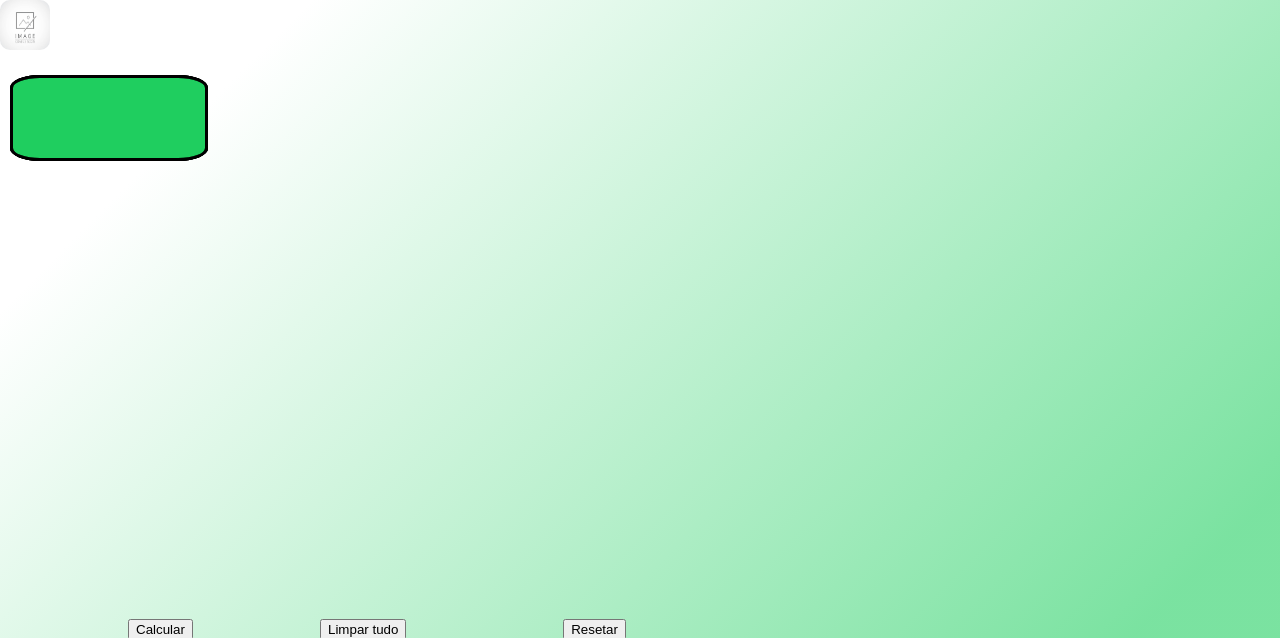
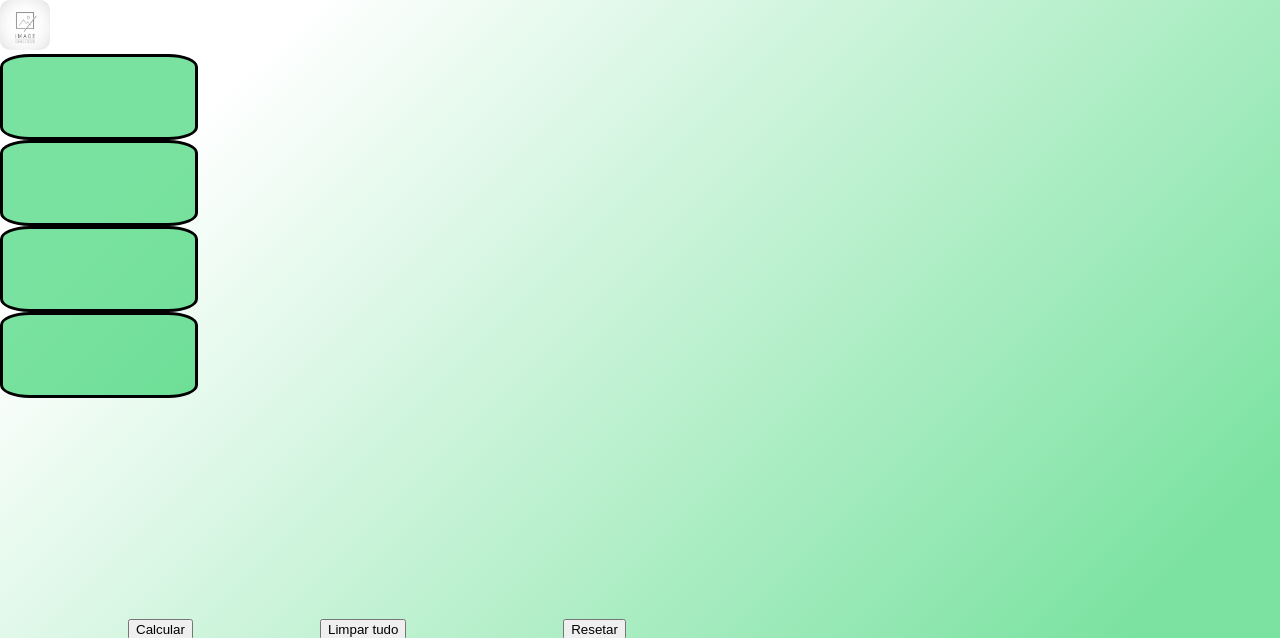
Before and after one commit to ClaudioJian/CalculadoraFinanceira, a PHP site: page /esqueleto.html in a window 1280 px wide. Shown: the top 638 px of the page. Run offline with PHP 8.4, Linux system fonts and the light colour scheme.

Commit message:
implementar sistema de seletores dinâmicos e menu HTML/CSS: - Novos containers: .css-container-itens e [data-type=extendedBox]. - Classes específicas para o menu: .css-menu e .css-img-menu. JavaScript: - fechamento novo elemento por clicar body ou próprio botão - Lógica de ordenação baseada no atributo data-order. - Toggle de visibilidade - Efeito hover dinâmico via classe .selecting-itens.

```diff
--- a/esqueleto.css
+++ b/esqueleto.css
@@ -3,7 +3,7 @@
 }*/
 
 body {
-   background: linear-gradient(135deg, rgb(255, 255, 255)15%, rgba(25, 205, 91, 0.578)85%);
+  background: linear-gradient(135deg, rgb(255, 255, 255)15%, rgba(25, 205, 91, 0.578)85%);
   margin: 0;
   padding: 0;
   width: 100%;
@@ -11,13 +11,14 @@ body {
   overflow: hidden;
 }
 
+/* ------------------selector css ----------------------*/
 .selector {
   background-color: rgba(25, 205, 91, 0.578);
   margin: 0;
   padding: 0;
   width: 15vw;
   height: 10vh;
-  position:absolute;
+  position:static;
   border-radius: 15% 15% 15% 15%;
   border-style: solid;
   top: 75px;
@@ -31,6 +32,19 @@ body {
   /*eu esqueci como muda as bordas*/
 }
 
+/*items do selectores*/
+.css-container-itens{
+  position: absolute;
+}
+
+/*modifica visualização do elemento nos itens quando mouse está em cima
+vvvvv ajuste background-color para visualizar efeito vvvvv*/
+.selecting-itens{
+  /*background-color: aliceblue;*/
+  cursor: pointer;
+}
+
+/* ------------------button css ----------------------*/
 .button {
   position:absolute;
   bottom:20%;
@@ -51,22 +65,36 @@ body {
   left:44%;
 }
 
+/*tipo de botão para extender ou aparecer pop-up*/
+[data-type="extendable"]{
+  cursor: pointer;
+}
+
+/* ------------------menu css----------------------*/
+
 /*imagem do menu que expande quadrado*/
 .css-img-menu{
-  cursor: pointer;
+  background-color: transparent;
 }
 
 /*quadrado aparecida após clicar o bottom*/
 .css-menu{
   top:0%;
-  position: absolute;
-  height:100vw;
-  width:90px;
+  position: fixed;
+  height:100%;
+  /*width:90px;*/
   background-color: black;
   display:flex;
   z-index: 9999;
 }
 
+/* ------------------JS utilidade ----------------------*/
+.hidden{
+  opacity: 0%;
+  visibility: hidden;
+}
+
+/* ------------------imagem temporária ----------------------*/
 img[src="image/img_placeholder.jpg"]{
   width: 50px;
   height : 50px;
--- a/esqueleto.html
+++ b/esqueleto.html
@@ -8,37 +8,72 @@
   </head>
   <body>
       <main>
-        <div data-action="open-menu" data-type="extendable">
-            <img class="css-img-menu" src="image/img_placeholder.jpg">
+        <!--menu-->
+        <div class="css-menu" data-type="extendedBox" data-for="menu">
+          <a href="esqueleto.html">test</a>
+          <a href="https://github.com/ClaudioJian/CalculadoraFinanceira.git">teste-Github-Link</a>
+        </div>
+        <!--button for open menu-->
+        <div>
+            <img class="css-img-menu" data-action="open-menu" data-type="extendable" src="image/img_placeholder.jpg">
         </div>
 
-        <div class="selector s1">
-          <div class="investimento"></div>
-          <div class="imposto"></div>
+        <!--selector-->
+        <!--data-order ordena os items conforme número-->
+        <div>
+          <div class="selector s1" data-action="open-selector" data-type="extendable">
+            <div class="investimento" data-order="0"></div>
+          </div>
+          <!--items-->
+          <div class="css-container-itens" data-type="extendedBox">
+            <div class="imposto" data-order="1"></div>
+          </div>
         </div>
-        <div class="selector s2">
-          <div class= "investimento_A"></div>
-          <div class= "investimento_B"></div>
-          <div class= "investimento_C"></div>
+
+        <div>
+          <div class= "selector s2" data-action="open-selector" data-type="extendable">
+            <div class="investimento_A" data-order="0"></div>
+          </div>
+          <!--items-->
+          <div class="css-container-itens" data-type="extendedBox">
+            <div class="investimento_B" data-order="1"></div>
+            <div class="investimento_C" data-order="2"></div>
+          </div>
         </div>
-        <div class="selector s3">
-          <div class= "imposto_A"></div>
-          <div class= "imposto_B"></div>
-          <div class= "imposto_C"></div>
+
+        <div>
+          <div class= "selector s3" data-action="open-selector" data-type="extendable">
+            <div class="imposto_A" data-order="0"></div>
+          </div>
+          <!--items-->
+          <div class="css-container-itens" data-type="extendedBox">
+            <div class= "imposto_B" data-order="1"></div>
+            <div class= "imposto_C" data-order="2"></div>
+          </div>
         </div>
+
         <div class="insert">
           <div class="prazo"></div>
         </div>
-        <div class="selector s4">
-          <div class="gráfico g1"></div>
-          <div class="gráfico g2"></div>
-          <div class="gráfico g3"></div>
+
+        <div>
+          <div class="selector s4" data-action="open-selector" data-type="extendable">
+            <div class="gráfico g1" data-order="0"></div>
+          </div>
+          <!--items-->
+          <div class="css-container-itens" data-type="extendedBox">
+            <div class="gráfico g2" data-order="1"></div>
+            <div class="gráfico g3" data-order="2"></div>
+          </div>
         </div>
+
+        <!--buttons-->
         <div class="agrupment_button">
           <button type="button" class="button calc">Calcular</button>
           <button type="button" class="button clear">Limpar tudo</button>
           <button type="button" class="button reset">Resetar</button>
         </div>
+
       </main>
       <script src="./main.js"></script>
   </body>
```
Also changed, not shown: main.js (+75 -28 lines).
